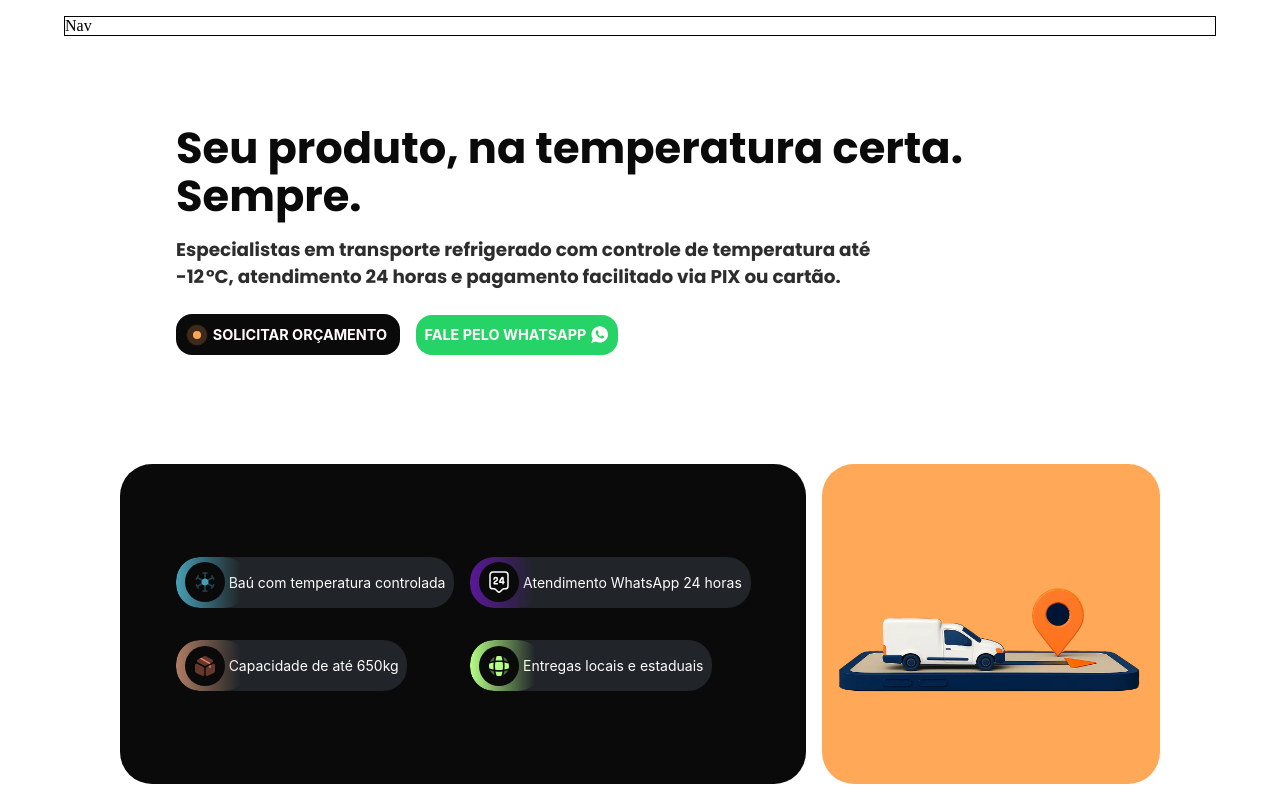
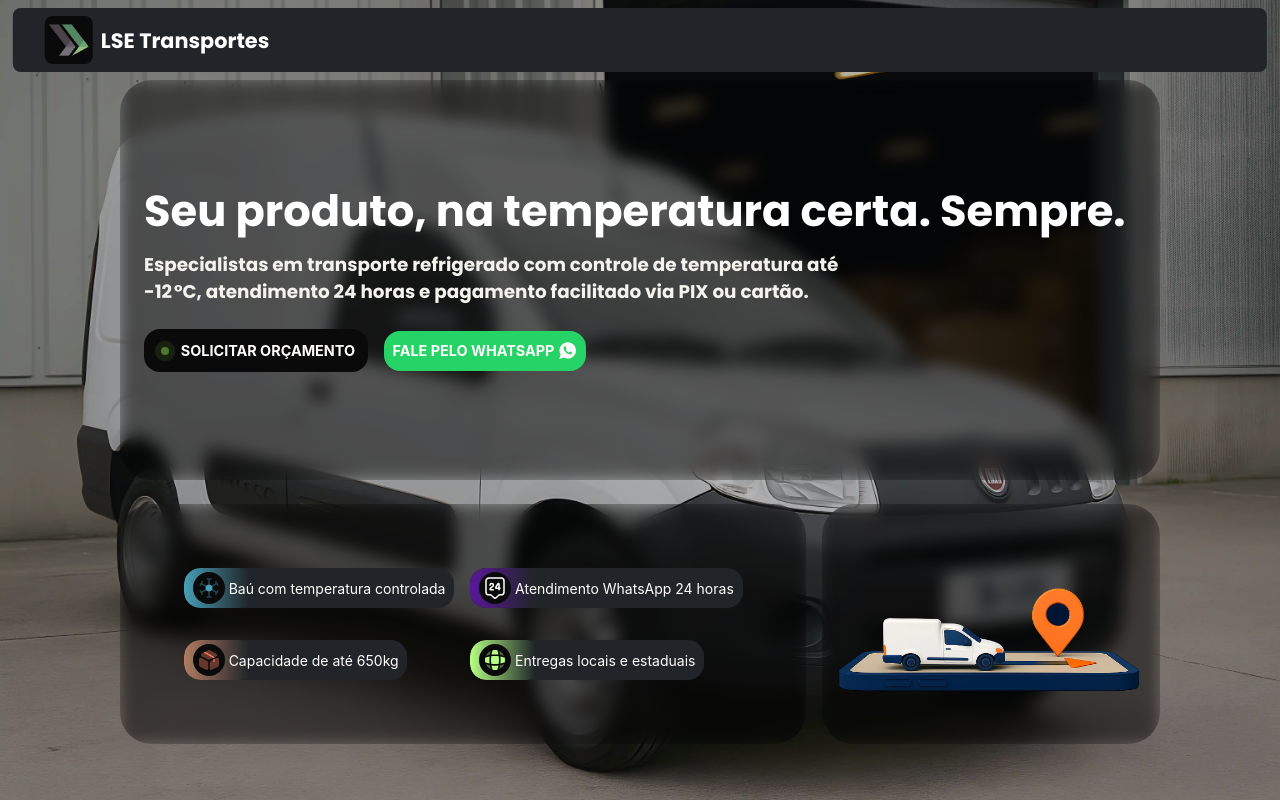
Before and after one commit to SrDev-Henrique/LSE_Transportes, a Next.js app: page / in a window 1280 px wide. Built offline with nearby package versions, Linux system fonts and the light colour scheme; a web font is replaced by a local one.

Commit message:
Hero - Polish hero visual

```diff
--- a/src/app/(sections)/Hero/Hero.module.scss
+++ b/src/app/(sections)/Hero/Hero.module.scss
@@ -9,22 +9,31 @@
 .container {
   position: relative;
   display: flex;
-  align-items: start;
+  align-items: center;
   justify-content: center;
   width: 100svw;
   height: auto;
   min-height: 100lvh;
-  background-color: $white;
+  background-color: $black-cold;
 
   .heroContent {
+    position: relative;
+    z-index: 1;
     display: flex;
     align-items: center;
     justify-content: center;
     flex-direction: column;
-    gap: 1.5rem;
     width: min(98%, 65rem);
     height: fit-content;
-    min-height: 100vh;
+    padding-block: 2rem;
+    background-color: transparent;
+    backdrop-filter: brightness(0.5) blur(8px);
+    border-radius: 1.5rem;
+    @media (min-height: $sm) and (min-width: $sm) {
+      gap: 1.5rem;
+      background-color: transparent;
+      backdrop-filter: none;
+    }
   }
 
   .heroInfo {
@@ -33,15 +42,16 @@
     justify-content: center;
     flex-direction: column;
     gap: 1.5rem;
-    height: calc(60vh - 5rem);
-    min-height: 11rem;
+    height: calc(42vh - 5rem);
+    width: 100%;
+    min-height: 12rem;
     margin-top: 1.5rem;
-    width: 100%;
-    background-color: $white;
-    padding-inline: 1.5rem;
+    padding-inline: 1rem;
+    padding-bottom: 2rem;
     border-radius: 2rem;
     .heroHeadline {
-      @include flexCenter;
+      display: flex;
+      justify-content: center;
       flex-direction: column;
       gap: 1rem;
       width: 100%;
@@ -52,7 +62,7 @@
       .headline {
         h1 {
           font-size: clamp(1.7rem, 5vw, 2.7rem);
-          color: $black;
+          color: $white;
           font-family: $font-primary;
           line-height: 1.1;
         }
@@ -64,7 +74,7 @@
         width: fit-content;
         p {
           font-size: clamp(0.775rem, 0.2rem + 1.75vw, 1.15rem);
-          color: $black-light;
+          color: $white-secondary;
           font-family: $font-primary;
           font-weight: bold;
           text-wrap: balance;
@@ -78,7 +88,7 @@
       width: 100%;
       display: flex;
       align-items: center;
-      justify-content: start;
+      justify-content: center;
       gap: 1rem;
       button {
         @include flexCenter;
@@ -89,11 +99,11 @@
         padding-block: 0.65rem;
         padding-inline: 0.55rem;
         border-radius: 1rem;
-        font-size: clamp(0.7rem, 0.2rem + 1.75vw, 0.9rem);
+        font-size: clamp(0.575rem, 1.75vw, 0.9rem);
         cursor: pointer;
-        height: 100%;
+        height: 100% !important;
         .icon {
-          font-size: clamp(0.8rem, 0.2rem + 1.75vw, 1.2rem);
+          font-size: clamp(1rem, 0.2rem + 1.75vw, 1.2rem);
           line-height: 0;
         }
       }
@@ -102,28 +112,27 @@
         color: $white-primary;
         border: none;
         transition: background-color 0.3s ease-in-out, color 0.3s ease-in-out;
-        padding-block: 0.75rem;
+        padding-block: 0.8rem;
         .pulseCircle {
           position: relative;
           width: 0.5rem;
           height: 0.5rem;
           border-radius: 2rem;
-          background-color: $orange;
+          background-color: $green;
           margin-inline: 0.5rem;
           transition: background-color 0.3s ease-in-out;
 
           .circle {
             position: absolute;
             inset: 0;
-            background-color: $orange;
+            background-color: $green;
             border-radius: 2rem;
             animation: pulseFading infinite 1s;
             transition: background-color 0.3s ease-in-out;
           }
         }
         &:hover {
-          background-color: $orange;
-          color: $black;
+          background-color: $green;
           .pulseCircle,
           .circle {
             background-color: $black;
@@ -170,6 +179,18 @@
     @media (min-width: $md) {
       padding-inline: 3.5rem;
     }
+    @media (min-width: $sm) {
+      padding-inline: 1.5rem;
+      .ctaContainer {
+        justify-content: start;
+      }
+    }
+    @media (min-height: $sm) and (min-width: $sm) {
+      background-color: transparent;
+      backdrop-filter: brightness(0.5) blur(8px);
+      padding-bottom: 0;
+      height: calc(60vh - 5rem);
+    }
   }
 
   .heroVisual {
@@ -179,16 +200,23 @@
     justify-content: space-between;
     gap: 1rem;
     width: 100%;
-    height: calc(50vh - 5rem);
+    height: calc(40vh - 5rem);
+    @media (min-height: $sm) and (max-width: $sm) {
+      flex-direction: column-reverse;
+    }
     .heroImageContainer {
       @include flexCenter;
-      background-color: $orange;
       border-radius: 2rem;
       width: 100%;
       height: 100%;
       position: relative;
-      min-height: 7rem;
       overflow: hidden;
+      display: none;
+      @media (min-height: $md) or (min-width: $md) {
+        background-color: transparent;
+        backdrop-filter: brightness(0.5) blur(8px);
+        display: flex;
+      }
 
       .heroIconContainer {
         position: relative;
@@ -214,23 +242,19 @@
 }
 
 .listContent {
+  @include flexCenter;
   width: 50%;
   height: 100%;
-  background-color: $black;
   border-radius: 2rem;
-  display: flex;
-  align-items: center;
-  justify-content: center;
   padding: 1rem;
   gap: 1rem;
   width: 100%;
   height: 100%;
-  min-height: 11rem;
   .firstItems,
   .lastItems {
     width: fit-content;
     height: fit-content;
-    gap: 2rem;
+    gap: 1rem;
     display: flex;
     flex-direction: column-reverse;
     align-items: start;
@@ -241,16 +265,18 @@
       align-items: center;
       gap: 0.25rem;
       width: fit-content;
-      padding-block: 0.35rem;
+      padding-block: 0.25rem;
       padding-inline: 0.55rem;
-      border-radius: 1.5rem;
+      border-radius: 1rem;
       background-color: $black-cold;
       color: $white-primary;
       overflow: hidden;
       cursor: default;
       p {
-        font-size: clamp(0.675rem, 0.2rem + 1.75vw, 0.875rem);
+        position: relative;
+        font-size: clamp(0.575rem, 1.55vw, 0.875rem);
         font-family: $font-secondary;
+        text-wrap: balance;
         @media (max-height: $sm) {
           font-size: 0.65rem;
         }
@@ -261,7 +287,7 @@
         top: 0;
         height: 100%;
         width: 4.5rem;
-        border-radius: 1.5rem;
+        border-radius: 1rem;
         mask-image: linear-gradient(to right, black, transparent 90%);
         transition: width 0.3s ease-in-out;
       }
@@ -269,9 +295,9 @@
         @include flexCenter;
         position: relative;
         z-index: 1;
-        width: 2.5rem;
-        min-width: 2.5rem;
-        height: 2.5rem;
+        width: 2rem;
+        min-width: 2rem;
+        height: 2rem;
         border-radius: 12rem;
         background-color: $black;
       }
@@ -289,6 +315,25 @@
       }
     }
   }
+  @media (min-height: $sm) and (min-width: $sm) {
+    background-color: transparent;
+    backdrop-filter: brightness(0.5) blur(8px);
+    justify-content: center;
+    .firstItems,
+    .lastItems {
+      gap: 2rem;
+    }
+  }
+}
+
+.backgroundImage {
+  position: absolute;
+  inset: 0;
+  background-image: url("/images/hero.webp");
+  background-position: center;
+  background-size: cover;
+  opacity: 0.75;
+  filter: brightness(0.9);
 }
 
 @keyframes pulseFading {
--- a/src/app/(sections)/Hero/Hero.tsx
+++ b/src/app/(sections)/Hero/Hero.tsx
@@ -145,6 +145,7 @@ const Hero = () => {
           </div>
         </div>
       </div>
+      <div className={styles.backgroundImage}/>
     </section>
   );
 };
--- a/src/components/NavBar/NavBar.module.scss
+++ b/src/components/NavBar/NavBar.module.scss
@@ -1,11 +1,67 @@
 @use "@/styles/variables" as *;
 
+@mixin flexBetween {
+  display: flex;
+  align-items: center;
+  justify-content: space-between;
+}
+@mixin flexCenter {
+  display: flex;
+  align-items: center;
+  justify-content: center;
+}
+
 .container {
-    position: fixed;
-    top: 1rem;
-    left: 50%;
-    transform: translateX(-50%);
-    z-index: 100;
-    width: min(90%, 1280px);
-    border: 1px solid black;
+  display: flex;
+  align-items: center;
+  position: fixed;
+  top: 0.5rem;
+  left: 50%;
+  transform: translateX(-50%);
+  z-index: 100;
+  width: min(98%, 1280px);
+  height: 4rem;
+  padding-inline: 0.25rem;
+  background-color: $black-cold;
+  padding-block: 0.25rem;
+  border-radius: 0.5rem;
+  @media (max-height: $sm) {
+    height: 3rem;
+  }
+  @media (min-width: $md) {
+    padding-inline: 2rem;
+  }
 }
+
+.nav {
+  @include flexBetween;
+  width: 100%;
+  height: 100%;
+}
+
+.brand {
+  position: relative;
+  z-index: 1;
+  height: 100%;
+  width: fit-content;
+  display: flex;
+  align-items: center;
+  gap: 0.5rem;
+  h1 {
+    font-family: $font-primary;
+    color: $white;
+    font-size: clamp(1rem, 0.5rem + 1.75vw, 1.3rem)
+  }
+}
+
+.icon {
+  @include flexCenter;
+  height: 2.6rem;
+  width: 3rem;
+  padding: 0.25rem;
+  background-color: $black;
+  border-radius: 0.5rem;
+  @media (min-height: $sm) {
+    height: 3rem;
+  }
+}
--- a/src/components/NavBar/NavBar.tsx
+++ b/src/components/NavBar/NavBar.tsx
@@ -1,9 +1,28 @@
+import Image from "next/image";
 import styles from "./NavBar.module.scss";
+import Link from "next/link";
 
 const NavBar = () => {
-    return <div className={styles.container}>
-      Nav
-  </div>;
+  return (
+    <header className={styles.container}>
+      <nav className={styles.nav}>
+        <Link href="/">
+          <div className={styles.brand}>
+            <div className={styles.icon}>
+              <Image
+                alt="LSE Serviço de Transporte"
+                src="/images/logo_icon.webp"
+                width={40}
+                height={40}
+              />
+            </div>
+            <h1>LSE Transportes</h1>
+          </div>
+        </Link>
+        <div className={styles.navigation}></div>
+      </nav>
+    </header>
+  );
 };
 
 export default NavBar;
```
